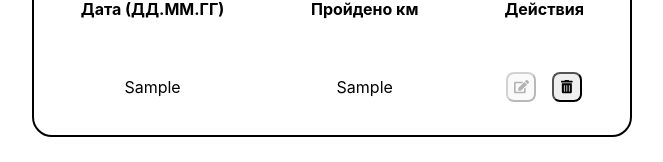
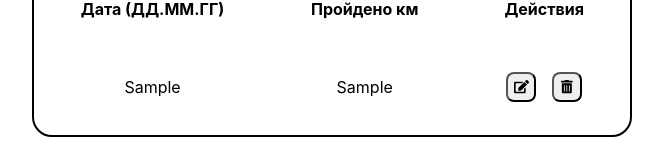
Before and after one commit to federikos/forms-steps, a React (Create React App) app: page / in a window 1280 px wide. Both pictures are taken after typing "Sample", "Sample" into the empty fields and a click on the button "ОК". Shown: the part 159-321 px from the top of the page, without its empty margins (308-971 px from the left). Built offline with nearby package versions, Linux system fonts and the light colour scheme.

Commit message:
add edit mode

```diff
--- a/src/App.js
+++ b/src/App.js
@@ -7,6 +7,7 @@ import Table from './Table';
 function App() {
   const [tableData, setTableData ] = useState([]);
   const [editMode, setEditMode] = useState(false);
+  const [editModeData, setEditModeData] = useState({});
 
   const handleSubmit = (e, currentData) => {
     e.preventDefault();
@@ -37,20 +38,24 @@ function App() {
     })
   }
 
-  // const handleEdit = (e, id) => {
-  //   e.preventDefault();
-  //   setEditMode(prevEditMode => !prevEditMode);
-  // }
+  const handleEdit = (e, id) => {
+    e.preventDefault();
+    if (!editMode) {
+      setEditModeData(tableData.filter(row => row.id === id)[0]);
+    }
+    setEditMode(prevEditMode => !prevEditMode);
+  }
 
   return (
     <div className="App">
       <Form
       handleSubmit={handleSubmit}
+      editModeData={editModeData}
       />
       <Table
       tableData={tableData}
       handleDelete={handleDelete}
-      // handleEdit={handleEdit}
+      handleEdit={handleEdit}
       />
     </div>
   );
--- a/src/Form.js
+++ b/src/Form.js
@@ -1,14 +1,22 @@
-import React, {useState} from 'react';
+import React, {useState, useEffect} from 'react';
 import PropTypes from 'prop-types';
 
 const Form = props => {
-  const {handleSubmit} = props;
+  const {handleSubmit, editModeData} = props;
 
   const [ currentData, setCurrentData ] = useState({
     date: '',
     km: '',
-    disabled: true,
   });
+
+  useEffect(() => {
+    if (Object.keys(editModeData).length) {
+      setCurrentData({
+        date: editModeData.date,
+        km: editModeData.km,
+      })
+    }
+  }, [editModeData]);
 
   const handleChange = e => {
     const { name, value } = e.target;
--- a/src/Table.js
+++ b/src/Table.js
@@ -37,7 +37,7 @@ const Table = props => {
                       <p>{row.km}</p>
                     </td>
                     <td>
-                      <button disabled name="switch-edit" className="edit" onClick={e => handleEdit(e, row.id)} aria-label='edit'>
+                      <button name="switch-edit" className="edit" onClick={e => handleEdit(e, row.id)} aria-label='edit'>
                         <FontAwesomeIcon icon={faEdit} />
                       </button>
                       <button className="delete" onClick={e => handleDelete(e, row.id)} aria-label='delete'>
@@ -61,12 +61,11 @@ Table.propTypes = {
         PropTypes.string,
         PropTypes.number,
       ]).isRequired,
-      disabled: PropTypes.bool.isRequired,
       id: PropTypes.string.isRequired,
     }).isRequired,
   ),
   handleDelete: PropTypes.func.isRequired,
-  handleInputChange: PropTypes.func.isRequired,
+  handleEdit: PropTypes.func.isRequired,
 };
 
 export default Table;
```
